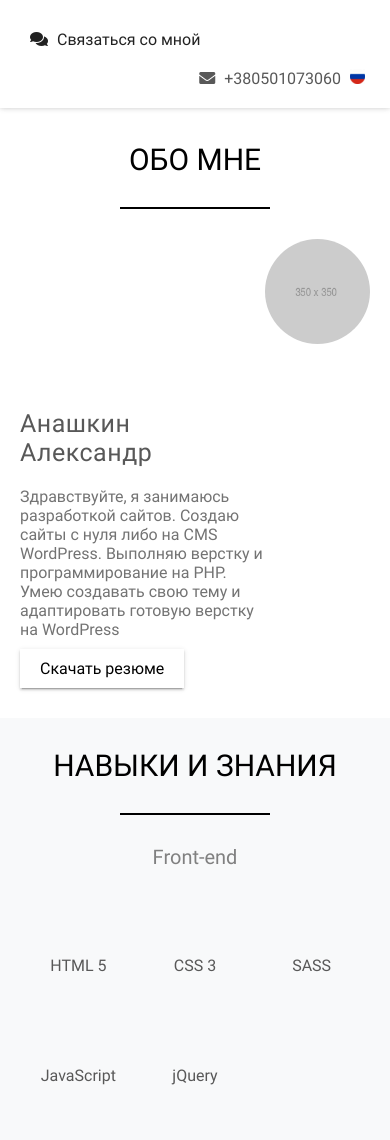
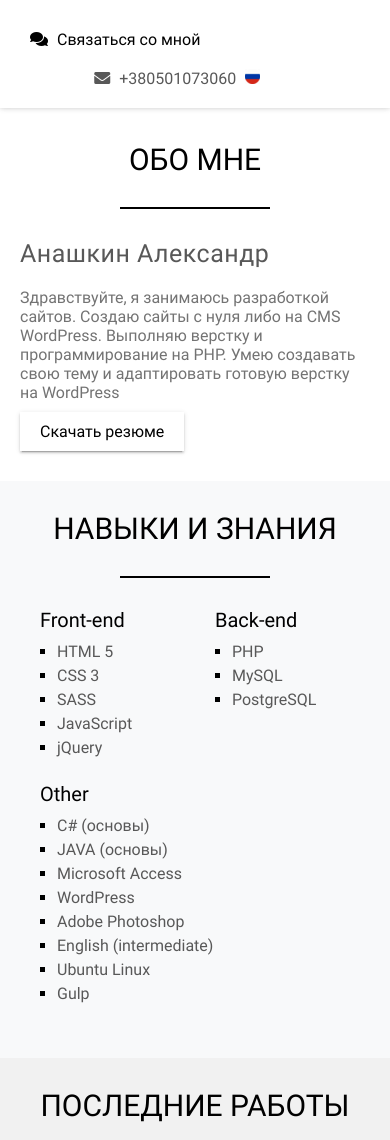
Before and after one commit to TheFabel/portfolio, a PHP site: page /phpmailer/ in a window 390 px wide. Shown: the top 1140 px of the page. Run offline with PHP 8.4, Linux system fonts and the light colour scheme; some web fonts are replaced.

Commit message:
Changed skills section, removed photo in header

```diff
--- a/css/media.css
+++ b/css/media.css
@@ -1,46 +1 @@
-@media screen and (max-width: 1200px) {
-  .container {
-    width: 980px; }
-  .work-photo {
-    height: 150px; }
-    .work-photo p {
-      line-height: 150px; }
-  form.contact-me_form {
-    width: 800px; } }
-
-@media screen and (max-width: 992px) {
-  .container {
-    width: 750px; }
-  form.contact-me_form {
-    width: 700px; } }
-
-@media screen and (max-width: 768px) {
-  .container {
-    width: 100%;
-    padding: 0px 20px; }
-  .work {
-    width: 50%; }
-  form.contact-me_form {
-    width: 100%; } }
-
-@media screen and (max-width: 550px) {
-  section.about-me ul::before {
-    content: none; }
-  section.about-me ul li:nth-child(odd) .about-me-desc {
-    float: none; }
-  section.about-me ul li .about-me-image {
-    position: static;
-    left: auto;
-    -webkit-transform: none;
-            transform: none;
-    float: left; }
-  section.about-me ul li .about-me-desc {
-    float: none;
-    max-width: none;
-    padding-left: 110px; } }
-
-@media screen and (max-width: 500px) {
-  .skill-item {
-    width: 33.333%; }
-  .work-photo p {
-    font-size: 17px; } }
+@media screen and (max-width:1200px){.container{width:980px}.work-photo{height:150px}.work-photo p{line-height:150px}form.contact-me_form{width:800px}}@media screen and (max-width:992px){.container{width:750px}form.contact-me_form{width:700px}}@media screen and (max-width:768px){.container{width:100%;padding:0 20px}.work{width:50%}form.contact-me_form{width:100%}}@media screen and (max-width:550px){.info-image{float:none;width:70%;margin:0 auto 30px}.info-about{width:100%;float:none;padding-top:0}.skill-block{width:50%!important}.skill-block:last-child{float:none!important;width:100%!important;display:inline-block}section.about-me ul::before{content:none}section.about-me ul li:nth-child(odd) .about-me-desc{float:none}section.about-me ul li .about-me-image{position:static;left:auto;-webkit-transform:none;transform:none;float:left}section.about-me ul li .about-me-desc{float:none;max-width:none;padding-left:110px}}@media screen and (max-width:500px){.header .contact-links{padding-left:10px}.contact-links{float:none;padding-top:10px!important}.skill-item{width:33.333%}.work{width:100%}.work-photo p{font-size:17px}}
--- a/css/roboto.css
+++ b/css/roboto.css
@@ -1,19 +1 @@
-@font-face {
-  font-family: "Roboto";
-  src: url("../fonts/Roboto/Roboto-Regular.ttf"); }
-
-@font-face {
-  font-family: "Roboto";
-  font-style: normal;
-  font-weight: 700;
-  src: url("../fonts/Roboto/Roboto-Bold.ttf"); }
-
-@font-face {
-  font-family: "Roboto";
-  font-style: normal;
-  font-weight: 300;
-  src: url("../fonts/Roboto/Roboto-Light.ttf"); }
-
-@font-face {
-  font-family: "Pangolin";
-  src: url("../fonts/Pangolin/Pangolin-Regular.ttf"); }
+@font-face{font-family:Roboto;src:url(../fonts/Roboto/Roboto-Regular.ttf)}@font-face{font-family:Roboto;font-style:normal;font-weight:700;src:url(../fonts/Roboto/Roboto-Bold.ttf)}@font-face{font-family:Roboto;font-style:normal;font-weight:300;src:url(../fonts/Roboto/Roboto-Light.ttf)}@font-face{font-family:Pangolin;src:url(../fonts/Pangolin/Pangolin-Regular.ttf)}
--- /dev/null
+++ b/css/test.css
@@ -0,0 +1 @@
+body{background-color:#fff}
--- a/gulpfile.js
+++ b/gulpfile.js
@@ -1,6 +1,7 @@
 var gulp = require("gulp");
 var sass = require("gulp-sass");
 var autoprefixer = require('gulp-autoprefixer');
+var minCss = require('gulp-minify-css');
 var browserSync = require("browser-sync").create();
 
 gulp.task("sass", function()
@@ -8,6 +9,7 @@ gulp.task("sass", function()
 	return gulp.src("./sass/*.sass")
 	.pipe(sass())
 	.pipe(autoprefixer({browsers: ['last 2 versions']}))
+	.pipe(minCss())
 	.pipe(gulp.dest("./css"))
 	.pipe(browserSync.stream());
 });
--- a/index.php
+++ b/index.php
@@ -34,7 +34,6 @@ $_SESSION['key'] = $key;
 	<link rel="stylesheet" href="css/reset.css">
 	<link rel="stylesheet" href="css/roboto.css">
 	<link rel="stylesheet" href="fonts/FontAwesome/css/fontawesome-all.css">
-	<link rel="stylesheet" href="fonts/devicon/devicon.min.css">
 	<link rel="stylesheet" href="css/style.css">
 	<link rel="stylesheet" href="css/media.css">
 </head>
@@ -55,7 +54,7 @@ $_SESSION['key'] = $key;
 							<li class="contact-link"><a href="" target="_blank"><i class="fab fa-vk" title="VK"></i></a></li>
 							<li class="contact-link"><a href="https://github.com/TheFabel" target="_blank"><i class="fab fa-github" title="Github"></i></a></li>
 							<li class="contact-link"><a href="mailto:anashkin522a@gmail.com"><i class="fas fa-envelope" title="Mail"></i></a></li>
-							<li class="contact-link phone_number">+380501073060</li>
+							<li class="contact-link phone_number"><a href="tel:+380501073060">+380501073060</a></li>
 							<li class="has-dropdown">
 								<img src="images/<?=$lang?>.png" alt="Country flag" style="width: 15px; cursor: pointer;">
 								<div class="dropdown">
@@ -70,6 +69,9 @@ $_SESSION['key'] = $key;
 				<div class="container clearfix">
 					<h1 class="title"><?=$l['about_me_title']?></h1>
 					<div class="line"></div>
+					<!-- <div class="info-image">
+						<img src="images/350x350.png" alt="Profile image">
+					</div> -->
 					<div class="info-about">
 						<h1 class="name">
 							<?=$l['my_name']?>
@@ -79,9 +81,6 @@ $_SESSION['key'] = $key;
 							<a href="#" target="_blank" class="download_link"><?=$l['download_resume']?></a>
 						</div>
 					</div>
-					<div class="info-image">
-						<img src="images/350x350.png" alt="Profile image">
-					</div>
 				</div>
 			</div>
 		<!-- </div> -->
@@ -90,7 +89,46 @@ $_SESSION['key'] = $key;
 		<div class="container">
 			<h1 class="title"><?=$l['skills_title']?></h1>
 			<div class="line"></div>
-			<div class="skills-list clearfix">
+			<div class="skills-blocks clearfix">
+				<div class="skill-block">
+					<div class="skill-title">Front-end</div>
+					<div class="skill-list">
+						<ul>
+							<li><p>HTML 5</p></li>
+							<li><p>CSS 3</p></li>
+							<li><p>SASS</p></li>
+							<li><p>JavaScript</p></li>
+							<li><p>jQuery</p></li>
+						</ul>
+					</div>
+				</div>
+				<div class="skill-block">
+					<div class="skill-title">Back-end</div>
+					<div class="skill-list">
+						<ul>
+							<li><p>PHP</p></li>
+							<li><p>MySQL</p></li>
+							<li><p>PostgreSQL</p></li>
+						</ul>
+					</div>
+				</div>
+				<div class="skill-block">
+					<div class="skill-title">Other</div>
+					<div class="skill-list">
+						<ul>
+							<li><p><?=$l['c#']?></p></li>
+							<li><p><?=$l['java']?></p></li>
+							<li><p>Microsoft Access</p></li>
+							<li><p>WordPress</p></li>
+							<li><p>Adobe Photoshop</p></li>
+							<li><p>English (intermediate)</p></li>
+							<li><p>Ubuntu Linux</p></li>
+							<li><p>Gulp</p></li>
+						</ul>
+					</div>
+				</div>
+			</div>
+			<!-- <div class="skills-list clearfix">
 				<h2 class="small-title">Front-end</h2>
 				<div class="skill-item">
 					<i class="devicon-html5-plain"></i>
@@ -154,7 +192,7 @@ $_SESSION['key'] = $key;
 					<img src="images/english.png" class="custom-icon" alt="MS Access icon">
 					<p>English (intermediate)</p>
 				</div>
-			</div>
+			</div> -->
 		</div>
 	</section>
 
@@ -169,7 +207,7 @@ $_SESSION['key'] = $key;
 						<img src="images/appsreview.png" alt="Site logo">
 					</div>
 					<div class="work-desc">
-						<p>WordPress</p>
+						<p>WordPress, HTML, CSS, JavaScript, jQuery, PHP</p>
 					</div>
 				</div>
 				<div class="work">
@@ -177,7 +215,7 @@ $_SESSION['key'] = $key;
 						<img src="images/topchat.png" alt="Site logo">
 					</div>
 					<div class="work-desc">
-						<p>WordPress</p>
+						<p>WordPress, HTML, CSS, JavaScript, jQuery, PHP</p>
 					</div>
 				</div>
 				<div class="work">
@@ -185,7 +223,7 @@ $_SESSION['key'] = $key;
 						<p>ChainedFuture</p>
 					</div>
 					<div class="work-desc">
-						<p>WordPress</p>
+						<p>WordPress, HTML, CSS, JavaScript, jQuery, PHP</p>
 					</div>
 				</div>
 				<div class="work">
@@ -193,7 +231,7 @@ $_SESSION['key'] = $key;
 						<p>TropicalLand</p>
 					</div>
 					<div class="work-desc">
-						<p>WordPress</p>
+						<p>WordPress, HTML, CSS, JavaScript, jQuery, PHP</p>
 					</div>
 				</div>
 				<div class="work">
--- a/package.json
+++ b/package.json
@@ -12,6 +12,7 @@
     "browser-sync": "^2.23.6",
     "gulp": "^3.9.1",
     "gulp-autoprefixer": "^5.0.0",
+    "gulp-minify-css": "^1.2.4",
     "gulp-sass": "^3.2.1"
   }
 }
--- a/sass/media.sass
+++ b/sass/media.sass
@@ -27,6 +27,20 @@
 		width: 100%
 
 @media screen and (max-width: 550px)
+	.info-image
+		float: none
+		width: 70%
+		margin: 0 auto 30px
+	.info-about
+		width: 100%
+		float: none
+		padding-top: 0
+	.skill-block
+		width: 50% !important
+		&:last-child
+			float: none !important
+			width: 100% !important
+			display: inline-block
 	section.about-me ul
 		&::before
 			content: none
@@ -44,7 +58,14 @@
 				padding-left: 110px
 
 @media screen and (max-width: 500px)
+	.header .contact-links
+		padding-left: 10px
+	.contact-links
+		float: none
+		padding-top: 10px !important
 	.skill-item
 		width: 33.333%
+	.work
+		width: 100%
 	.work-photo p
 		font-size: 17px
--- a/sass/style.sass
+++ b/sass/style.sass
@@ -87,7 +87,7 @@ section.header
 		display: inline-block
 		margin-right: 5px
 		color: $default-black-color
-		i
+		i, a
 			color: $default-black-color
 			transition: all .3s
 .info-about
@@ -118,10 +118,28 @@ section.header
 .info-image
 	float: right
 	width: 30%
+	text-align: center
 	img
 		border-radius: 50%
 section.skills
 	background-color: #f8f9fa
+	.skill-block
+		margin-bottom: 20px
+		float: left
+		width: 33.333%
+		padding: 0px 20px
+		.skill-title
+			font-size: 20px
+			margin-bottom: 10px
+		.skill-list
+			ul
+				list-style: square inside
+				li
+					margin-bottom: 5px
+					p
+						color: $default-black-color
+						display: inline-block
+						margin-left: -5px
 .skills-list
 	position: relative
 	margin-bottom: 30px
@@ -357,5 +375,7 @@ footer
 	padding: 30px 0
 	color: $white1
 	background-color: #1f1f1f
+	.contact-links
+		padding-top: 0
 	.contact-links ul li, .contact-links ul li i
 		color: $white1
--- /dev/null
+++ b/sass/test.sass
@@ -0,0 +1,2 @@
+body
+  background-color: #fff
```
Also changed, not shown: css/style.css, fonts/Roboto/LICENSE.txt (added), sass/roboto.sass (line endings or trailing spaces).
